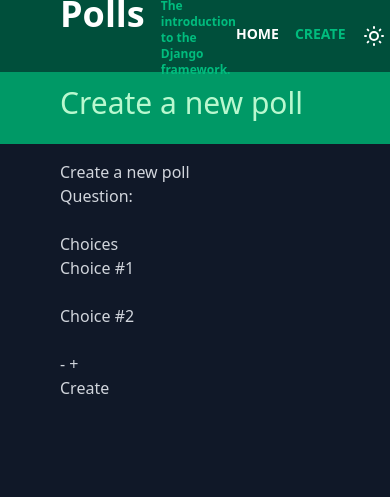
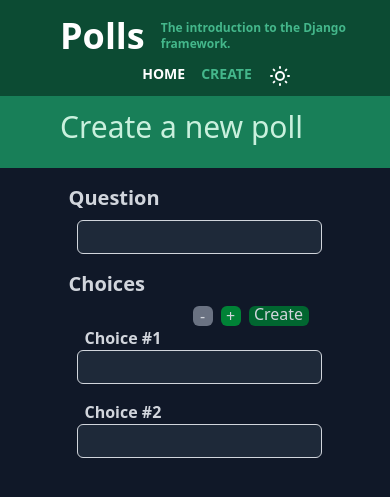
Before and after one commit to Huuuuuugo/learning_django, a Django app: page /polls/create in a window 390 px wide. Shown: the top 497 px of the page. Run offline with Django 5.2, Linux system fonts and the light colour scheme; style sheets or scripts are compiled from the project's sources.

Commit message:
Improve `create.html` and `default.html` styles and responsiveness - Copy the exact shades of green used on the Django site to `--color-django` in tailwind

```diff
--- a/myproject/static/css/input.css
+++ b/myproject/static/css/input.css
@@ -1 +1,8 @@
-@import "tailwindcss"
+@import "tailwindcss";
+
+@theme {
+    --color-django-200: #c9f0dd;
+    --color-django-500: #44b78b;
+    --color-django-600: #187f58;
+    --color-django-900: #0c4b33;
+}
--- a/polls/templates/polls/create.html
+++ b/polls/templates/polls/create.html
@@ -5,31 +5,31 @@
 {% block header %}Create a new poll{% endblock header %}Create a new poll
 
 {% block body %}
+{% if error_message %}<p class="bg-red-800 p-2 rounded-md">{{ error_message|safe }}</p>{% endif %}
 <form action="{% url "polls:create" %}" method="post">
     {% csrf_token %}
     <fieldset>
-            <legend><h1>Create a new poll</h1></legend>
-
         {% comment %} question field {% endcomment %}
-            <legend><h3>Question:</h3></legend>
-            <input type="text" name="question" id="question" value="{{ question }}">
+        <legend><h3 class="text-xl font-bold mb-2">Question</h3></legend>
+        <input type="text" name="question" id="question" value="{{ question }}" class="border-1 rounded-md bg-gray-800 ml-2 mb-4 ps-2 p-1">
 
         {% comment %} choices field {% endcomment %}
         <fieldset>
-                <legend><h3>Choices</h3></legend>
-                <div id="choices">
+            <legend><h3 class="text-xl font-bold mb-2">Choices</h3></legend>
+            <div class="flex space-x-2 justify-end max-w-60">
+                <button type="button" id="remove-choice" onclick="removeChoiceField()" class="bg-red-700 disabled:bg-gray-500 rounded-md h-5 w-5 flex items-center justify-center">-</button>
+                <button type="button" id="add-choice" onclick="addChoiceField()" class="bg-green-700 disabled:bg-gray-500 rounded-md h-5 w-5 flex items-center justify-center">+</button>
+                <button type="submit" class="bg-green-800 rounded-md h-5 w-15 pb-1 flex items-center justify-center">Create</button>
+                </div>
+                <div id="choices" class="grid sm:grid-cols-1 md:grid-flow-col md:grid-cols-2 md:grid-rows-4 max-w-100">
                     {% for choice in choices %}
-                        <div>
-                            <legend>Choice #{{ forloop.counter }}</legend>
-                            <input type="text" name="choices" value="{{ choice }}">
+                        <div class="choice">
+                            <legend class="text-md font-bold ml-4">Choice #{{ forloop.counter }}</legend>
+                            <input type="text" name="choices" value="{{ choice }}" class="border-1 rounded-md bg-gray-800 ml-2 mb-4 ps-2 p-1">
                         </div>
                     {% endfor %}
                 </div>
-                <button type="button" id="remove-choice" onclick="removeChoiceField()">-</button>
-                <button type="button" id="add-choice" onclick="addChoiceField()">+</button>
             </fieldset>
-            <input type="submit" value="Create">
-            {% if error_message %}<p><strong>{{ error_message|safe }}</strong></p>{% endif %}
         </fieldset>
     </form>
 
@@ -39,6 +39,28 @@
         {% else %}
         choiceCount = 1
         {% endif %}
+
+        function updateChoiceButtons() {
+            const removeChoice = document.getElementById("remove-choice")
+            const addChoice = document.getElementById("add-choice")
+
+            // update remove-choice
+            if (choiceCount <= 3) {
+                removeChoice.disabled = true
+            }
+            else {
+                removeChoice.disabled = false
+            }
+
+            // update add-choice
+            if (choiceCount > 8) {
+                addChoice.disabled = true
+            }
+            else {
+                addChoice.disabled = false
+            }
+        }
+
         function addChoiceField() {
             const choicesField = document.getElementById("choices")
 
@@ -50,9 +72,11 @@
                     choiceDiv.id = `choice${choiceCount}`
 
                     const choiceLegend = document.createElement("legend")
+                    choiceLegend.className = "text-md font-bold ml-4"
                     choiceLegend.textContent = `Choice #${choiceCount}`
 
                     const choiceInput = document.createElement("input")
+                    choiceInput.className = "border-1 rounded-md bg-gray-800 ml-2 mb-4 ps-2 p-1"
                     choiceInput.type = "text"
                     choiceInput.name = "choices"
 
@@ -70,6 +94,7 @@
                     choiceInput.disabled = false
                 }
                 choiceCount++
+                updateChoiceButtons()
             }
         }
         function removeChoiceField() {
@@ -82,8 +107,8 @@
 
                 choiceDiv.style.display = "none"
                 choiceInput.disabled = true
+                updateChoiceButtons()
             }
-
         }
         {% if choice_count == 1 %}
         addChoiceField()
--- a/polls/templates/polls/default.html
+++ b/polls/templates/polls/default.html
@@ -9,12 +9,12 @@
     <body class="bg-gray-900 text-gray-300">
         {% include "polls/toolbar.html" %}
 
-        <header class="bg-emerald-600 min-h-18 text-green-200 ps-15 flex items-center text-3xl pb-2.5 mb-4">
+        <header class="bg-django-600 min-h-18 text-django-200 ps-15 flex items-center text-3xl pb-2.5 mb-4">
             {% block header %}{% endblock header %}
         </header>
 
-        <section class="ms-15">
+        <div class="justify-center grid md:justify-start ml-15 mr-15">
             {% block body %}{% endblock body %}
-        </section>
+        </div>
     </body>
 </html>
--- a/polls/templates/polls/toolbar.html
+++ b/polls/templates/polls/toolbar.html
@@ -1,12 +1,12 @@
-<div class="bg-emerald-900 flex h-18 items-center ps-15">
-    <aside class="flex space-x-4">
-        <p class="font-bold text-4xl text-white pb-2">Polls</p>
-        <p class="max-w-50 font-bold text-xs text-emerald-500 pt-1">The introduction to the Django framework.</p>
+<div class="flex-row pt-2 md:pt-0 md:flex bg-django-900 min-h-18 items-center ps-15 ">
+    <aside class="flex space-x-4 pb-2 pt-2">
+        <p class="font-bold text-4xl text-white">Polls</p>
+        <p class="max-w-50 font-bold text-xs text-django-500 pt-1">The introduction to the Django framework.</p>
     </aside>
-    <nav class="flex space-x-4">
-        <a class="text-white hover:text-emerald-600 font-bold text-sm" href="{% url "polls:index" %}">HOME</a>
-        <a class="text-white hover:text-emerald-600 font-bold text-sm" href="{% url "polls:create" %}">CREATE</a>
-        <a class="text-white hover:text-emerald-600 font-bold text-sm" href="">
+    <nav class="flex space-x-4 justify-center pb-2">
+        <a class="text-white hover:text-django-600 font-bold text-sm" href="{% url "polls:index" %}">HOME</a>
+        <a class="text-white hover:text-django-600 font-bold text-sm" href="{% url "polls:create" %}">CREATE</a>
+        <a class="text-white hover:text-django-600 font-bold text-sm" href="">
             <svg xmlns="http://www.w3.org/2000/svg" width="24" height="24" viewBox="0 0 24 24" fill="none" stroke="currentColor" stroke-width="2" stroke-linecap="round" stroke-linejoin="round" class="lucide lucide-sun-medium"><circle cx="12" cy="12" r="4"/><path d="M12 3v1"/><path d="M12 20v1"/><path d="M3 12h1"/><path d="M20 12h1"/><path d="m18.364 5.636-.707.707"/><path d="m6.343 17.657-.707.707"/><path d="m5.636 5.636.707.707"/><path d="m17.657 17.657.707.707"/></svg>
         </a>
         <script>
@@ -16,7 +16,7 @@
                 console.log(option.getAttribute("href"))
                 console.log(window.location.pathname)
                 if (option.getAttribute("href") == window.location.pathname) {
-                    option.className = "text-emerald-500 hover:text-emerald-600 font-bold text-sm"
+                    option.className = "text-django-500 hover:text-django-600 font-bold text-sm"
                 }
             }
         </script>
--- a/polls/views.py
+++ b/polls/views.py
@@ -53,7 +53,7 @@ class VoteView(View):
                 "polls/details.html",
                 context={
                     "question": question,
-                    "error_message": self.ErrorMessages.INVALID_CHOICE.name,
+                    "error_message": self.ErrorMessages.INVALID_CHOICE.value,
                 },
             )
         else:
```
Lines whose indentation alone changed are shown as unchanged.
